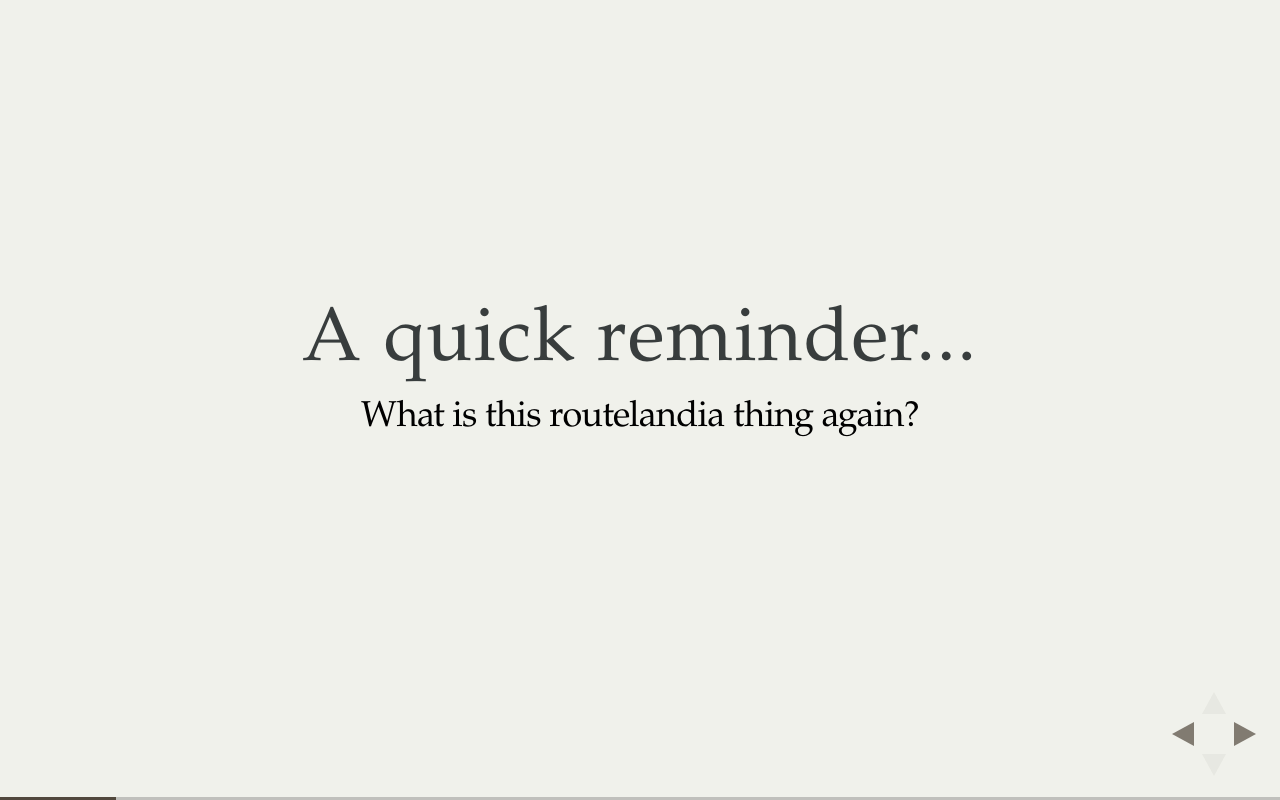
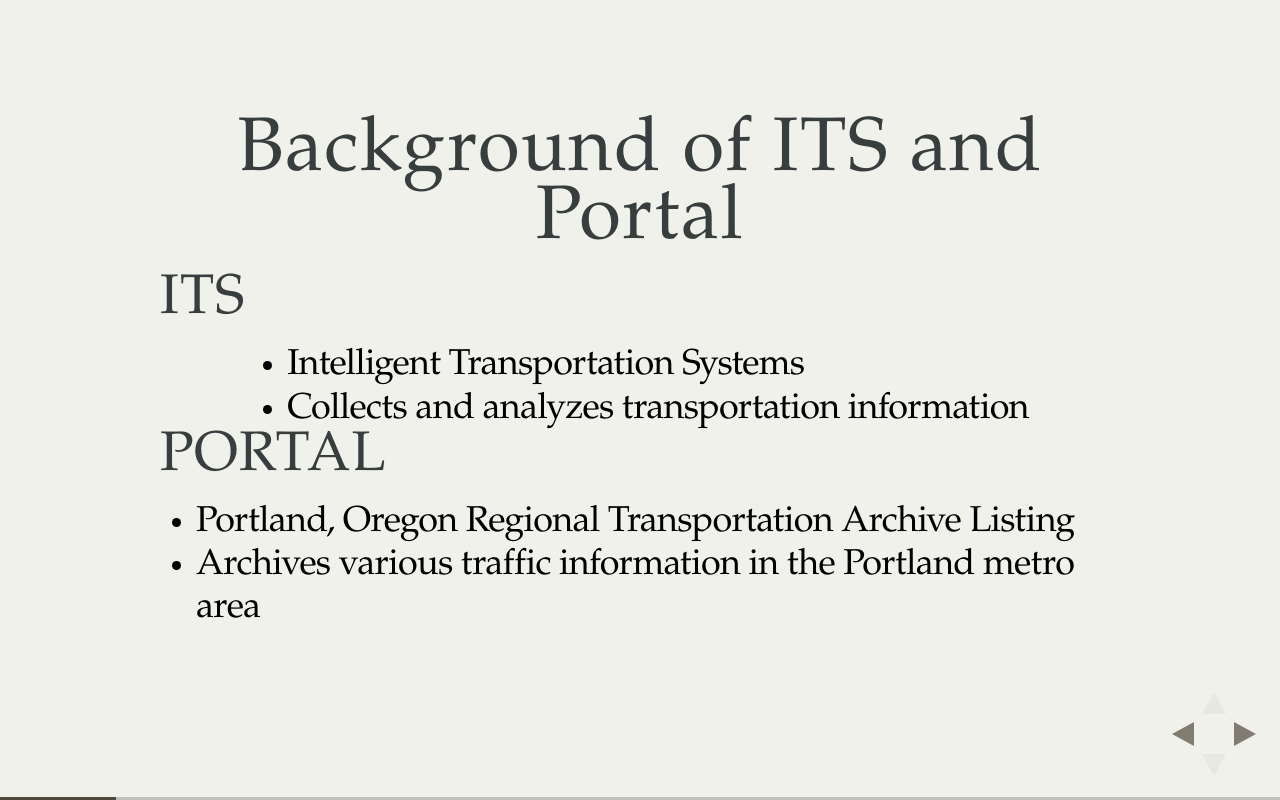
Before and after one commit to PSU-Capstone-2014-B/final_presentation, a website: page index.html in a window 1280 px wide. Both pictures are taken after a click on the element 1251 px from the left and 734 px from the top of the page. Drawn offline with nearby package versions, Linux system fonts and the light colour scheme.

Commit message:
Added some bullet points and small script for the ITS and PORTAL slide

```diff
--- a/index.html
+++ b/index.html
@@ -61,15 +61,25 @@
         </section>
 
         <section>
-          <h2>A quick reminder...</h2>
+          <h2>Background of ITS and Portal</h2>
           <p>
-            What is this routelandia thing again?
+            <h3 align="left">ITS</h3>
+            <ul>
+              <li>Intelligent Transportation Systems</li>
+              <li>Collects and analyzes transportation information</li>
+            </ul>
+            <h3 align="left">PORTAL</h3>
+            <ul>
+              <li>Portland, Oregon Regional Transportation Archive Listing</li>
+              <li>Archives various traffic information in the Portland metro area</li>
+            </ul>
           </p>
 
           <aside class="notes">
-              Will want this to be ITS and PORTAL background for capstone presentation
-
-              Capstone background for ODOT presentation
+            ITS is an organization that has a place here at PSU. It stands for "Intelligent Transportation Systems". ITS' role here
+            is to collect and analyze various information about traffic.
+            PORTAL is a sub-group within ITS that has a more specific role. It stands for Portland, Oregon Regional Transportation
+            Archive Listing. Their goal is to collect and archive various traffic data and statistics in the Portland Metro area.
           </aside>
         </section>
 
```
